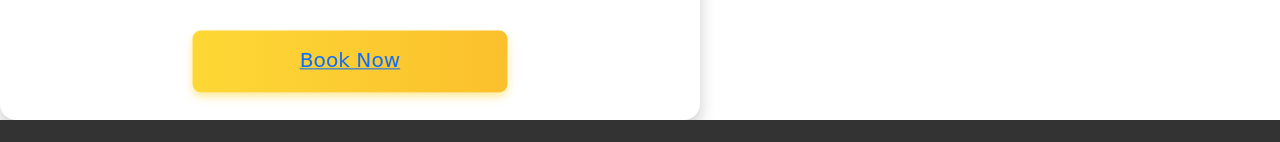
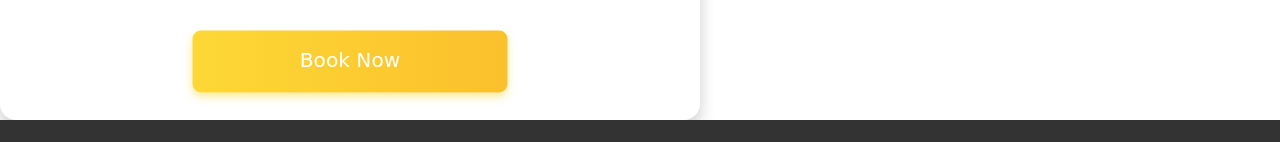
Before and after one commit to zahraaltan/responsive-page1, a plain HTML site: page index.html in a window 1280 px wide. Shown: the part 3587-3729 px from the top of the page. Drawn offline with nearby package versions, Linux system fonts and the light colour scheme.

Commit message:
Update index.html

```diff
--- a/index.html
+++ b/index.html
@@ -152,7 +152,7 @@
           <label for="guests"><i class="fas fa-users"></i> Number of Guests:</label>
           <input type="number" id="guests" name="guests" min="1" max="20" required>
         </div>
-        <button type="button" id="book-now" class="pulse" ><a href="http://127.0.0.1:5501/redirect.html">Book Now</a></button>
+       <button type="button" id="book-now" class="pulse">Book Now</button>
       </form>
     </div>
   </div>
```
